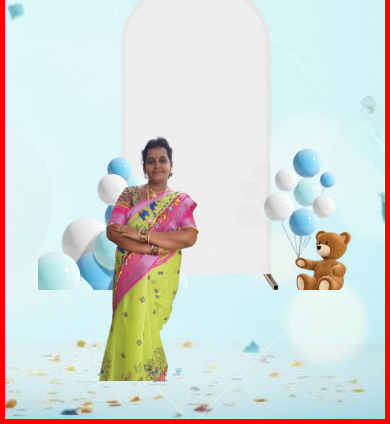
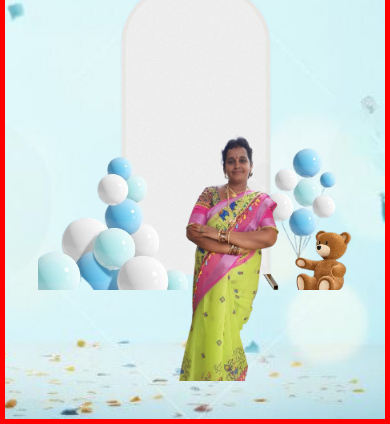
Before and after one commit to subhash-addepalli/Birthday, a plain HTML site: page index.html in a window 390 px wide. Shown: the part 420-844 px from the top of the page. Drawn offline with Linux system fonts and the light colour scheme; a web font is replaced by a local one.

Commit message:
Update frame.css

```diff
--- a/frame.css
+++ b/frame.css
@@ -106,7 +106,7 @@ input{
   .mom {
     width: 35%;              /* responsive and large enough */
     max-width: 350px;
-    margin-right: 6rem;
+    margin-right: 1rem;
     margin-bottom: 1rem;
     height: auto;
   }
```
